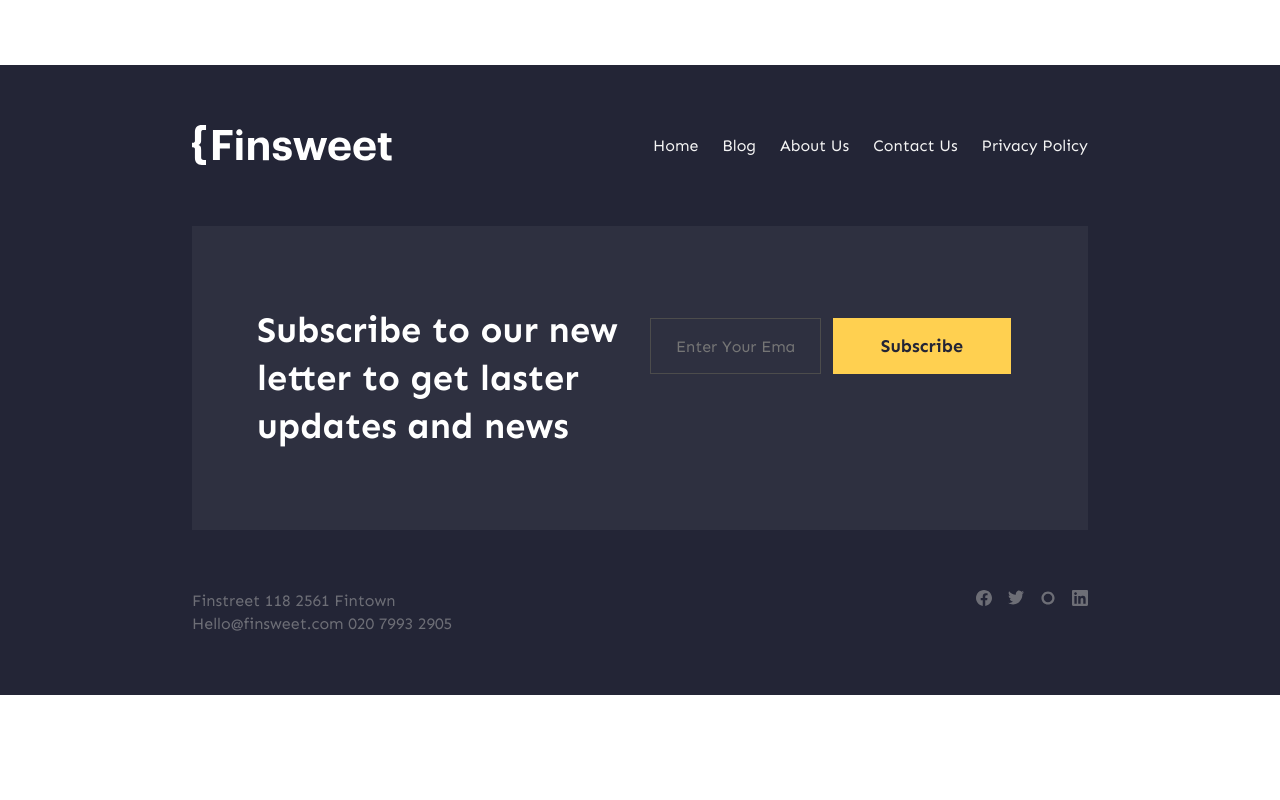
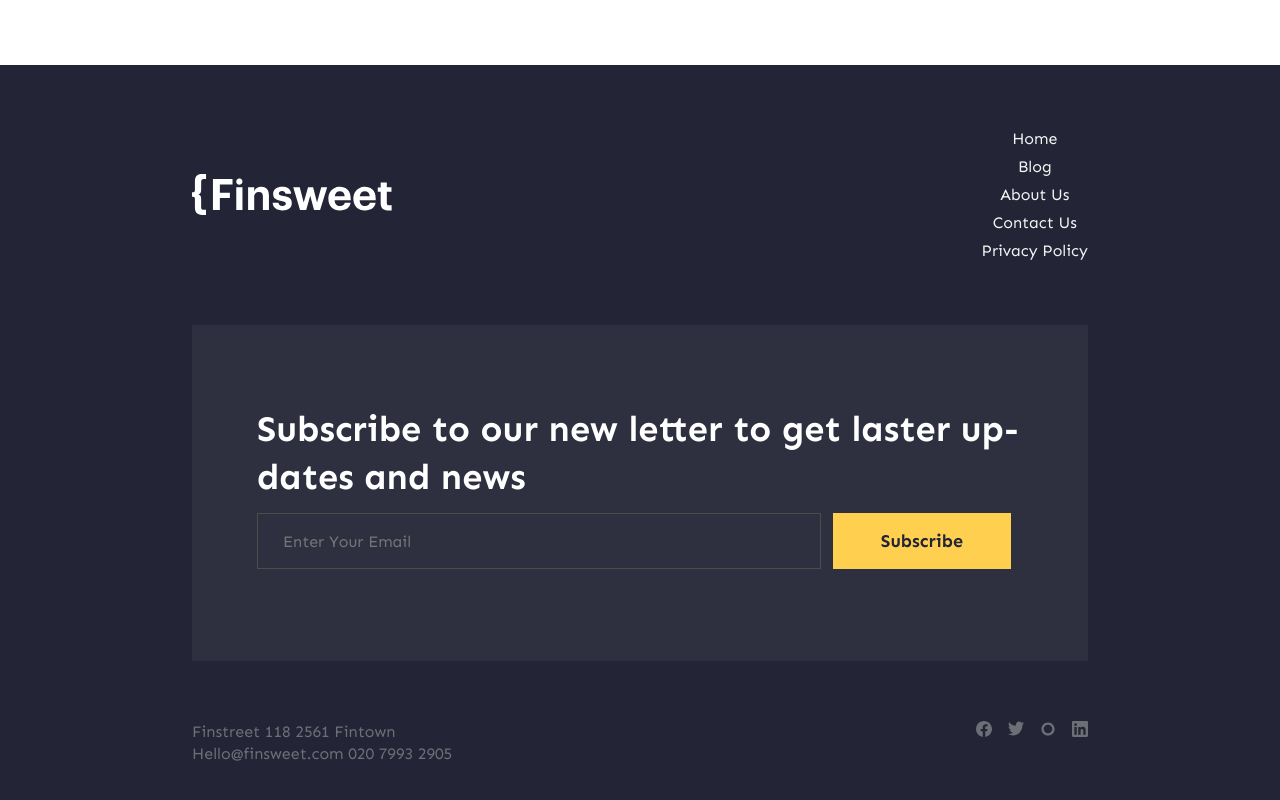
Before and after one commit to Vargas991/frontent-test, a plain HTML site: page index.html in a window 1280 px wide. Shown: the part 1715-2515 px from the top of the page. Before the commit the page ends 2410 px from the top, so only its background shows below. Drawn offline with Linux system fonts and the light colour scheme.

Commit message:
fix: refactor styles

```diff
--- a/css/styles.css
+++ b/css/styles.css
@@ -4,62 +4,60 @@
   font-weight: 700;
 }
 
-h1{
+h1 {
   font-size: 48px;
   line-height: 64px;
   font-weight: 700;
 }
-h2{
+h2 {
   font-size: 36px;
   line-height: 48px;
   font-weight: 700;
 }
 
-h3{
+h3 {
   font-size: 28px;
   line-height: 36px;
   font-weight: 700;
 }
 
-h4{
+h4 {
   font-size: 24px;
   line-height: 32px;
   font-weight: 700;
 }
 
-h5{
+h5 {
   font-size: 20px;
   line-height: 32px;
   font-weight: 700;
 }
 
-h6{
+h6 {
   font-size: 16px;
   line-height: 24px;
   font-weight: 700;
 }
 
-.body1{
+.body1 {
   font-size: 16px;
   line-height: 28px;
   font-weight: 400;
 }
 
-.body2{
+.body2 {
   font-size: 14px;
   line-height: 20px;
   font-weight: 400;
 }
 
-
-label{
+label {
   font-size: 14px;
   line-height: 20px;
   font-weight: 600;
 }
 
-
-.cap1{
+.cap1 {
   font-family: var(--cap);
   font-weight: 600;
   font-size: 16px;
@@ -67,7 +65,7 @@ label{
   color: var(--purple);
 }
 
-.cap3{
+.cap3 {
   font-family: var(--cap);
   font-size: 16px;
   line-height: 20px;
@@ -75,38 +73,47 @@ label{
   text-align: center;
 }
 
-.medium_grey{
+.medium_grey {
   color: var(--medium-grey);
 }
 
-.header{
+.header {
   background-color: var(--black);
   height: 140px;
 }
-
-
 
 .container {
   width: 90%;
   margin: 0 auto;
 }
-.container_content{
+.container_content {
   height: 100%;
-    width: 70%;
+  width: 90%;
   margin: 0 auto;
   position: relative;
   padding: 128px 0;
 }
-.container_content_author{
+
+@media (min-width: 900px) {
+  .container_content {
+    width: 70%;
+  }
+}
+.container_content_author {
   display: flex;
   flex-direction: column;
   justify-content: flex-end;
   height: 100%;
-    width: 70%;
+  width: 95%;
   margin: 0 auto;
 }
+@media (min-width: 900px) {
+  .container_content_author {
+    width: 70%;
+  }
+}
 
-.nav{
+.nav {
   padding: 20px;
   margin: auto;
 }
@@ -115,21 +122,17 @@ label{
   .header {
     height: 80px;
   }
-
-
 }
 
 #button_nav {
   display: none;
 }
 
-
 #button_contact {
   display: none;
 }
 
-
-.nav-menu{
+.nav-menu {
   color: var(--light-grey);
   display: flex;
   justify-content: center;
@@ -137,11 +140,11 @@ label{
   align-items: center;
 }
 
-.nav .logo{
+.nav .logo {
   display: flex;
   justify-content: center;
   width: 200px;
-    margin:0 auto;
+  margin: 0 auto;
 }
 
 @media (min-width: 900px) {
@@ -161,70 +164,62 @@ label{
     display: inline;
   }
 
-    .nav .logo{
+  .nav .logo {
     margin: 0;
   }
-
-
 }
-.button_suscribe{
+.button_suscribe {
   height: 56px;
   width: 179px;
   padding: 16px 48px;
-    margin:12px;
+  margin: 12px;
   font-size: 18px;
   font-weight: 700;
   line-height: 24px;
   transition: ease 0.3s;
   cursor: pointer;
-
 }
 
-.full_widht{
+.full_widht {
   width: 100%;
   margin: 0;
-
 }
 
-.white{
+.white {
   background-color: var(--light-grey);
   color: var(--black);
-
 }
-.white:hover{
+.white:hover {
   background-color: var(--medium-grey);
-
 }
 
-.yellow{
+.yellow {
   background-color: var(--yellow);
   color: var(--black);
 }
 
-.yellow:hover{
+.yellow:hover {
   background-color: var(--yellowHover);
-
 }
 
-.img_profile{
+.img_profile {
   margin-right: 32px;
   width: 250px;
   height: 294px;
   margin: 0 auto;
 }
-.author{
+.author {
   background-color: var(--lavender);
   height: 100%;
   min-height: 551px;
 }
 
-.author_info{
-
+.author_info {
   padding: 128px 0;
 }
 
-@media (min-width:900px) {
-    .author_info{
+@media (min-width: 900px) {
+  .author_info {
     display: flex;
     justify-content: center;
     align-items: center;
@@ -234,30 +229,28 @@ label{
   }
 }
 
-.author_heading{
+.author_heading {
   display: flex;
   flex-direction: column;
   justify-content: space-around;
   gap: 20px;
 }
- .content_frame{
+.content_frame {
   width: 100%;
   display: flex;
-
 }
-.yellow_frame{
+.yellow_frame {
   background-color: var(--yellow);
   height: 24px;
   width: 70%;
 }
-.blue_frame{
+.blue_frame {
   background-color: var(--purple);
   height: 24px;
   width: 30%;
 }
 
-
-.social_wrapper{
+.social_wrapper {
   display: flex;
   gap: 16px;
 }
@@ -266,9 +259,7 @@ label{
   width: 16px;
 }
 
-
-
-.image_post{
+.image_post {
   width: 412px;
   height: 320px;
   margin-right: 32px;
@@ -278,27 +269,24 @@ label{
   margin-top: 64px;
 }
 
-@media (min-width:900px) {
+@media (min-width: 900px) {
   .post_container {
     display: flex;
   }
-
 }
 
-
-
-.description_post{
+.description_post {
   color: var(--medium-grey);
   font-family: var(--cap);
 }
-.text_post{
+.text_post {
   display: flex;
   margin-top: 15px;
   flex-direction: column;
   justify-content: space-evenly;
 }
 
-.footer{
+.footer {
   background-color: var(--black);
   min-height: 560px;
 }
@@ -308,9 +296,23 @@ label{
   flex-direction: column;
   height: 100%;
   min-height: 560px;
+  width: 95%;
+  margin: 0 auto;
+  padding: 20px 0;
+}
+
+@media (min-width: 900px) {
+  footer .nav-menu {
+    display: flex;
+    justify-content: space-between;
+    margin: 0;
+  }
+
+  .container_footer {
     width: 70%;
     margin: 0 auto;
     padding: 60px 0;
+  }
 }
 
 footer .nav-menu {
@@ -318,44 +320,44 @@ footer .nav-menu {
   text-align: center;
 }
 
-@media (min-width: 900px) {
-
-    footer .nav-menu {
-        display: flex;
-        justify-content: space-between;
-        margin: 0;
+.subscribe_footer {
+  margin: 15px 0;
+  padding: 20px 15px;
+  background-color: rgba(255, 255, 255, 0.05);
 }
 
+@media (min-width: 900px) {
+  .subscribe_footer {
+    margin: 60px 0;
+    padding: 80px 65px;
+    background-color: rgba(255, 255, 255, 0.05);
+  }
 }
 
-.subscribe_footer{
-    margin: 60px 0;
-    padding: 80px 65px;
-    background-color:rgba(255, 255, 255, 0.05) ;
-}
-
-.text_subscribe{
+.text_subscribe {
   width: 100%;
   color: var(--light);
   margin-right: 20px;
 }
-.input_subscribe{
+.input_subscribe {
   width: 100%;
+  display: flex;
+  flex-direction: column;
+  align-items: center;
 }
 @media (min-width: 900px) {
   .subscribe_footer {
-        display: flex;
+    flex-direction: row;
     justify-content: space-between;
-
   }
   .input_subscribe {
     display: flex;
+    flex-direction: row;
     justify-content: center;
   }
 }
 
-
-.text_input{
+.text_input {
   border: solid 1px var(--dark-grey);
   height: 56px;
   padding: 14px 25px;
@@ -363,50 +365,54 @@ footer .nav-menu {
   margin: 12px 0;
 }
 
-.address_footer{
+.address_footer {
   display: flex;
   justify-content: space-between;
   color: var(--medium-grey);
 }
 
-
-.form{
-    width: 70%;
+.form {
+  width: 95%;
   margin: 0 auto;
 }
-.title_contact{
+
+@media (min-width: 900px) {
+  .form {
+    width: 70%;
+  }
+}
+.title_contact {
   word-break: break-word;
   text-align: center;
   margin: 12px 0;
 }
 
-.description_contact{
+.description_contact {
   text-align: center;
   margin: 12px 0;
 }
 
-.frame_purple_contact{
-    padding: 48px 64px;
+.frame_purple_contact {
+  padding: 5px;
   margin-top: 42px;
   background-color: var(--purple);
   color: var(--light);
 }
 
-
-.working_hour{
-
+.working_hour {
   width: 100%;
   margin-right: 43px;
 }
 
-.contact_us_purple{
+.contact_us_purple {
   width: 100%;
   margin: 20px 0;
 }
 
-@media (min-width:900px) {
+@media (min-width: 900px) {
   .frame_purple_contact {
     display: flex;
+    padding: 48px 64px;
     justify-content: flex-start;
     align-items: flex-start;
   }
@@ -421,29 +427,29 @@ footer .nav-menu {
   }
 }
 
-.form_container{
+.form_container {
   display: flex;
 }
-form{
+form {
   width: 100%;
 }
 
-.text_area{
+.text_area {
   height: 100px;
 }
 
-.working_hour_text{
+.working_hour_text {
   font-family: var(--cap);
   font-weight: 400;
 }
 
-.hr_purple{
+.hr_purple {
   border: solid 1px var(--light);
   opacity: 0.5;
   margin: 16px 0;
 }
 
-.warning{
+.warning {
   width: 200px;
   color: rgb(176, 9, 9);
 }
```
Lines whose indentation alone changed are shown as unchanged.
